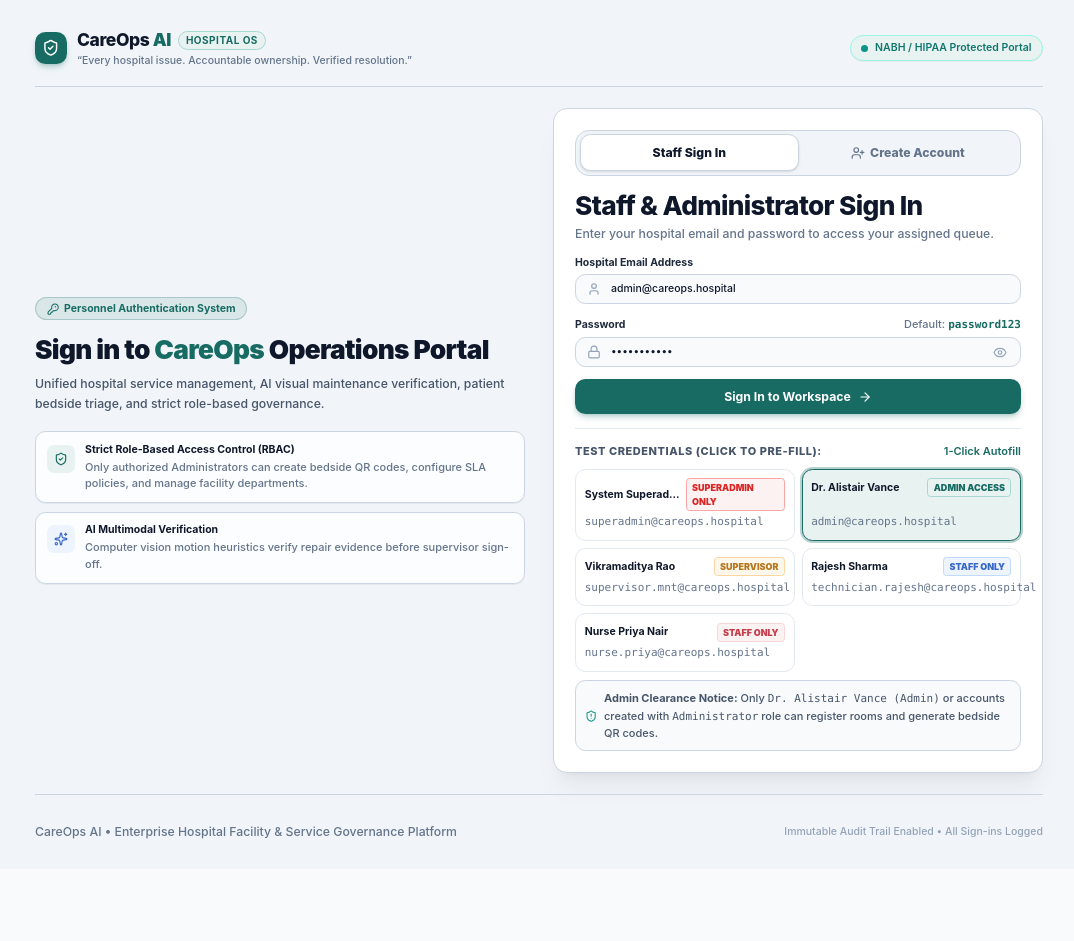
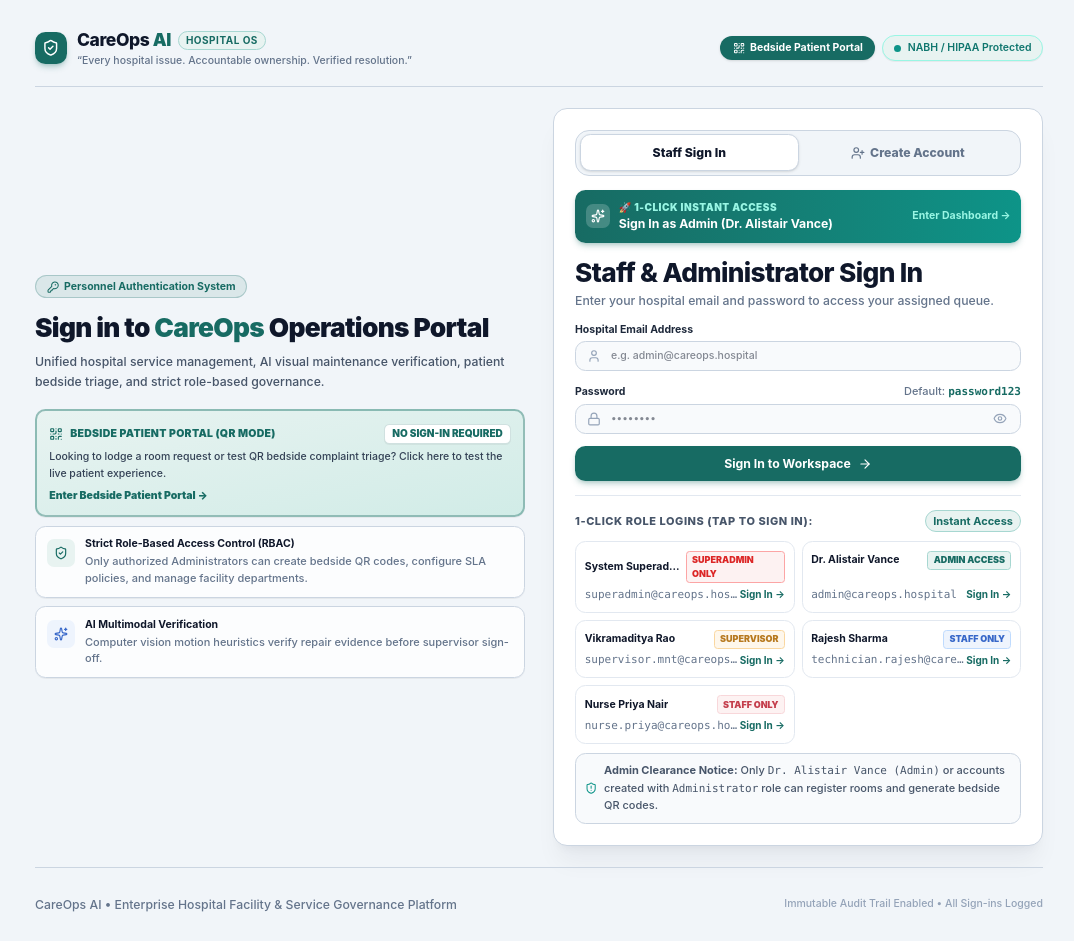
Before and after one commit to Ashif52/CareOps, a Next.js app in the folder frontend/: page / in a window 1280 px wide. Shown: the whole page, without its empty margins (101-1175 px from the left). Before the commit the page ends 869 px from the top, so only its background shows below. Built offline with nearby package versions, Linux system fonts and the light colour scheme; no server answers.

Commit message:
feat(auth): enable 1-click role logins and direct patient portal entry from login gateway

```diff
--- a/frontend/src/components/PortalLoginGateway.tsx
+++ b/frontend/src/components/PortalLoginGateway.tsx
@@ -15,7 +15,8 @@ import {
   Building2,
   CheckCircle2,
   UserPlus,
-  Loader2
+  Loader2,
+  QrCode
 } from "lucide-react";
 import { api, setStoredToken, User as UserType } from "@/lib/api";
 
@@ -26,15 +27,16 @@ interface PortalLoginGatewayProps {
 
 export function PortalLoginGateway({
   onLoginSuccess,
+  onEnterPatientPortal,
 }: PortalLoginGatewayProps) {
   const [authMode, setAuthMode] = useState<"signin" | "register">("signin");
-  const [email, setEmail] = useState("admin@careops.hospital");
-  const [password, setPassword] = useState("password123");
+  const [email, setEmail] = useState("");
+  const [password, setPassword] = useState("");
   const [showPassword, setShowPassword] = useState(false);
   const [isLoading, setIsLoading] = useState(false);
   const [loadingText, setLoadingText] = useState("Sign In to Workspace");
   const [errorMsg, setErrorMsg] = useState<string | null>(null);
-  const [activePersona, setActivePersona] = useState<string>("admin");
+  const [activePersona, setActivePersona] = useState<string>("");
 
   // Pre-warm the backend as soon as the user opens the login screen
   useEffect(() => {
@@ -65,9 +67,9 @@ export function PortalLoginGateway({
   const [regName, setRegName] = useState("");
   const [regEmail, setRegEmail] = useState("");
   const [regPassword, setRegPassword] = useState("");
-  const [regRole, setRegRole] = useState("admin");
+  const [regRole, setRegRole] = useState("staff");
   const [regDepartment, setRegDepartment] = useState("maintenance");
-  const [regDesignation, setRegDesignation] = useState("Hospital Operations Lead");
+  const [regDesignation, setRegDesignation] = useState("Hospital Operations Specialist");
   const [showRegPassword, setShowRegPassword] = useState(false);
 
   const demoPersonas = [
@@ -128,6 +130,30 @@ export function PortalLoginGateway({
     setPassword("password123");
     setActivePersona(persona.id);
     setErrorMsg(null);
+  };
+
+  const handleDirectPersonaLogin = async (persona: typeof demoPersonas[0]) => {
+    setEmail(persona.email);
+    setPassword("password123");
+    setActivePersona(persona.id);
+    setErrorMsg(null);
+    setIsLoading(true);
+    setLoadingText(`Signing in as ${persona.name}...`);
+
+    try {
+      const res = await api.login({
+        email: persona.email.trim().toLowerCase(),
+        password: "password123",
+      });
+
+      setStoredToken(res.access_token);
+      const landingTab = res.user.role === "superadmin" ? "superadmin-admins" : res.user.role === "staff" ? "my-department" : "overview";
+      onLoginSuccess(res.user, landingTab);
+    } catch (err: any) {
+      setErrorMsg(err.message || "Failed to sign in. Please verify credentials.");
+    } finally {
+      setIsLoading(false);
+    }
   };
 
   const handleLoginSubmit = async (e: React.FormEvent) => {
@@ -217,9 +243,21 @@ export function PortalLoginGateway({
           </div>
         </div>
 
-        <div className="hidden sm:flex items-center gap-2 text-xs font-semibold text-[#0F766E] bg-[#E8F3F1] px-3 py-1.5 rounded-full border border-[#99F6E4] shadow-2xs">
-          <span className="h-2 w-2 rounded-full bg-[#0D9488] animate-pulse" />
-          <span>NABH / HIPAA Protected Portal</span>
+        <div className="flex items-center gap-2">
+          {onEnterPatientPortal && (
+            <button
+              type="button"
+              onClick={() => onEnterPatientPortal()}
+              className="px-3.5 py-1.5 rounded-full bg-[#176B63] hover:bg-[#125852] text-white text-xs font-bold transition-all shadow-sm flex items-center gap-1.5 cursor-pointer"
+            >
+              <QrCode className="h-3.5 w-3.5" />
+              <span>Bedside Patient Portal</span>
+            </button>
+          )}
+          <div className="hidden sm:flex items-center gap-2 text-xs font-semibold text-[#0F766E] bg-[#E8F3F1] px-3 py-1.5 rounded-full border border-[#99F6E4] shadow-2xs">
+            <span className="h-2 w-2 rounded-full bg-[#0D9488] animate-pulse" />
+            <span>NABH / HIPAA Protected</span>
+          </div>
         </div>
       </header>
 
@@ -243,6 +281,29 @@ export function PortalLoginGateway({
 
           {/* Feature Highlights */}
           <div className="space-y-2.5 pt-1">
+            {onEnterPatientPortal && (
+              <div
+                onClick={() => onEnterPatientPortal()}
+                className="p-3.5 rounded-xl bg-gradient-to-br from-[#E8F3F1] to-[#D1ECE7] border-2 border-[#176B63]/40 hover:border-[#176B63] transition-all cursor-pointer group shadow-2xs"
+              >
+                <div className="flex items-center justify-between">
+                  <div className="flex items-center gap-2 text-[#176B63] font-black text-xs uppercase tracking-wide">
+                    <QrCode className="h-4 w-4" />
+                    <span>Bedside Patient Portal (QR Mode)</span>
+                  </div>
+                  <span className="text-[10px] font-black uppercase px-2 py-0.5 rounded-md bg-white text-[#176B63] border border-[#176B63]/20 shadow-2xs">
+                    No Sign-In Required
+                  </span>
+                </div>
+                <p className="text-xs text-[#334155] font-medium mt-1 leading-relaxed">
+                  Looking to lodge a room request or test QR bedside complaint triage? Click here to test the live patient experience.
+                </p>
+                <div className="mt-2 text-xs font-black text-[#176B63] flex items-center gap-1 group-hover:translate-x-1 transition-transform">
+                  <span>Enter Bedside Patient Portal →</span>
+                </div>
+              </div>
+            )}
+
             <div className="flex items-start gap-3 p-3 rounded-xl bg-white/80 border border-[#CBD5E1] shadow-2xs">
               <div className="p-2 rounded-lg bg-[#E8F3F1] text-[#176B63] shrink-0 mt-0.5">
                 <ShieldCheck className="h-4 w-4" />
@@ -306,6 +367,28 @@ export function PortalLoginGateway({
                 <span>Create Account</span>
               </button>
             </div>
+
+            {authMode === "signin" && (
+              <button
+                type="button"
+                disabled={isLoading}
+                onClick={() => handleDirectPersonaLogin(demoPersonas[1])}
+                className="w-full p-3 rounded-xl bg-gradient-to-r from-[#176B63] to-[#0D9488] hover:from-[#125852] hover:to-[#0B7A70] text-white font-extrabold text-xs sm:text-sm shadow-md shadow-[#176B63]/25 transition-all flex items-center justify-between cursor-pointer group disabled:opacity-50"
+              >
+                <div className="flex items-center gap-2.5">
+                  <div className="p-1.5 rounded-lg bg-white/20 text-white">
+                    <Sparkles className="h-4 w-4" />
+                  </div>
+                  <div className="text-left">
+                    <div className="text-[10px] uppercase tracking-wider text-[#99F6E4] font-black">🚀 1-Click Instant Access</div>
+                    <div className="text-xs sm:text-sm font-bold">Sign In as Admin (Dr. Alistair Vance)</div>
+                  </div>
+                </div>
+                <div className="flex items-center gap-1 text-xs font-bold text-[#99F6E4] group-hover:translate-x-1 transition-transform">
+                  <span>Enter Dashboard →</span>
+                </div>
+              </button>
+            )}
 
             <div className="space-y-1">
               <h2 className="text-2xl sm:text-3xl font-extrabold text-[#0F172A] tracking-tight">
@@ -516,9 +599,11 @@ export function PortalLoginGateway({
             <div className="pt-4 border-t border-[#E2E8F0] space-y-2.5">
               <div className="flex items-center justify-between">
                 <span className="text-[11px] font-extrabold text-[#475569] uppercase tracking-wider">
-                  Test Credentials (Click to Pre-fill):
+                  1-Click Role Logins (Tap to Sign In):
                 </span>
-                <span className="text-[11px] font-semibold text-[#176B63]">1-Click Autofill</span>
+                <span className="text-[11px] font-bold text-[#176B63] bg-[#E8F3F1] px-2 py-0.5 rounded-full border border-[#A7D7D1]">
+                  Instant Access
+                </span>
               </div>
 
               <div className="grid grid-cols-1 sm:grid-cols-2 gap-2">
@@ -528,14 +613,15 @@ export function PortalLoginGateway({
                     <button
                       key={p.id}
                       type="button"
+                      disabled={isLoading}
                       onClick={() => {
                         setAuthMode("signin");
-                        handleSelectPersona(p);
+                        handleDirectPersonaLogin(p);
                       }}
-                      className={`text-left p-2.5 rounded-xl border transition-all flex flex-col justify-between gap-1 cursor-pointer ${
+                      className={`text-left p-2.5 rounded-xl border transition-all flex flex-col justify-between gap-1 cursor-pointer disabled:opacity-50 ${
                         isSelected
                           ? "border-[#176B63] bg-[#E8F3F1] ring-2 ring-[#176B63]/30"
-                          : "border-[#E2E8F0] hover:border-[#94A3B8] hover:bg-[#F8FAFC]"
+                          : "border-[#E2E8F0] hover:border-[#176B63] hover:bg-[#F0FDF4] hover:shadow-2xs"
                       }`}
                     >
                       <div className="flex items-center justify-between w-full">
@@ -546,9 +632,14 @@ export function PortalLoginGateway({
                           {p.badge}
                         </span>
                       </div>
-                      <span className="text-[11px] text-[#64748B] font-mono truncate">
-                        {p.email}
-                      </span>
+                      <div className="flex items-center justify-between w-full text-[11px]">
+                        <span className="text-[#64748B] font-mono truncate">
+                          {p.email}
+                        </span>
+                        <span className="text-[10px] font-bold text-[#176B63] shrink-0">
+                          Sign In →
+                        </span>
+                      </div>
                     </button>
                   );
                 })}
```
